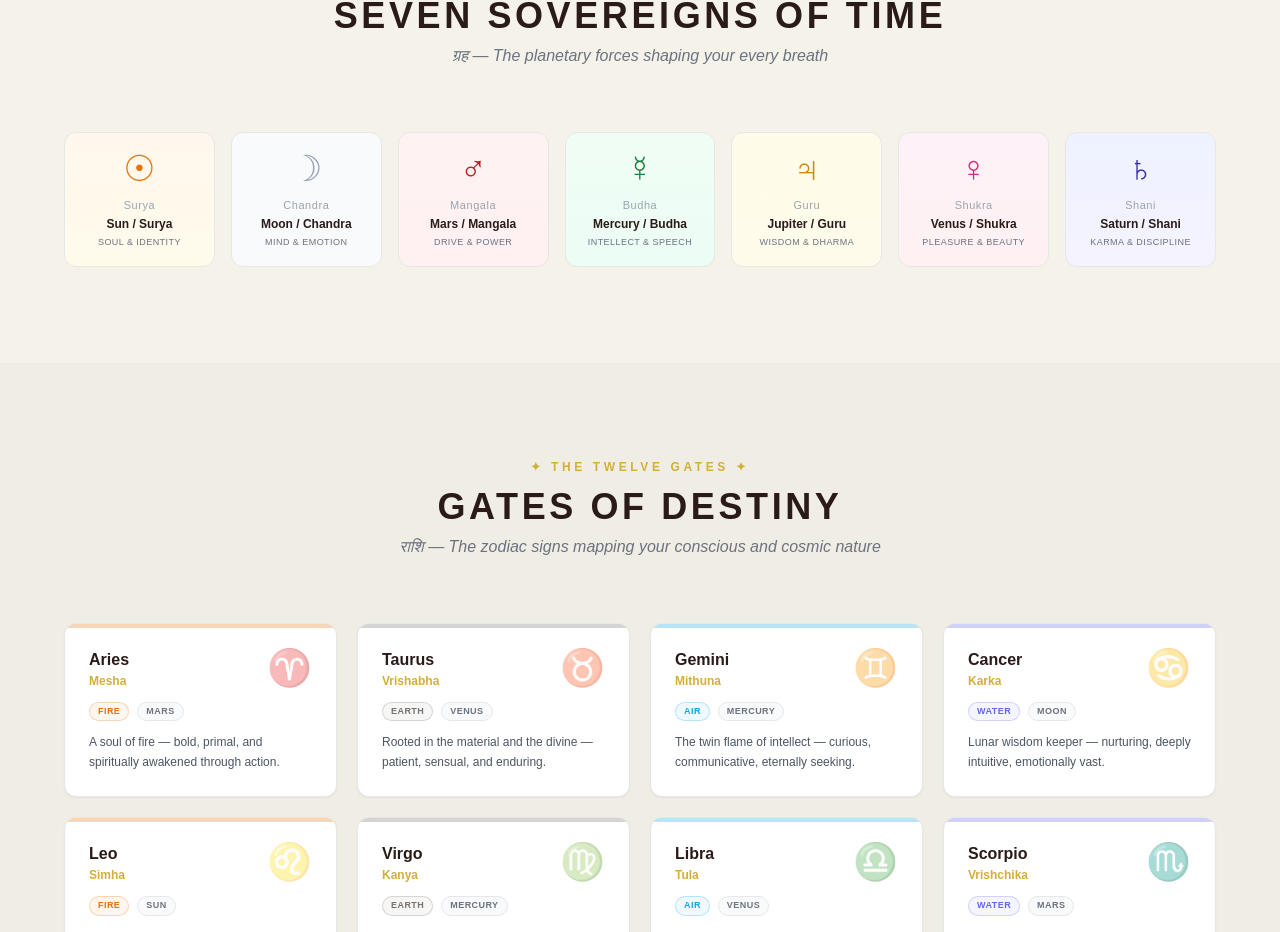
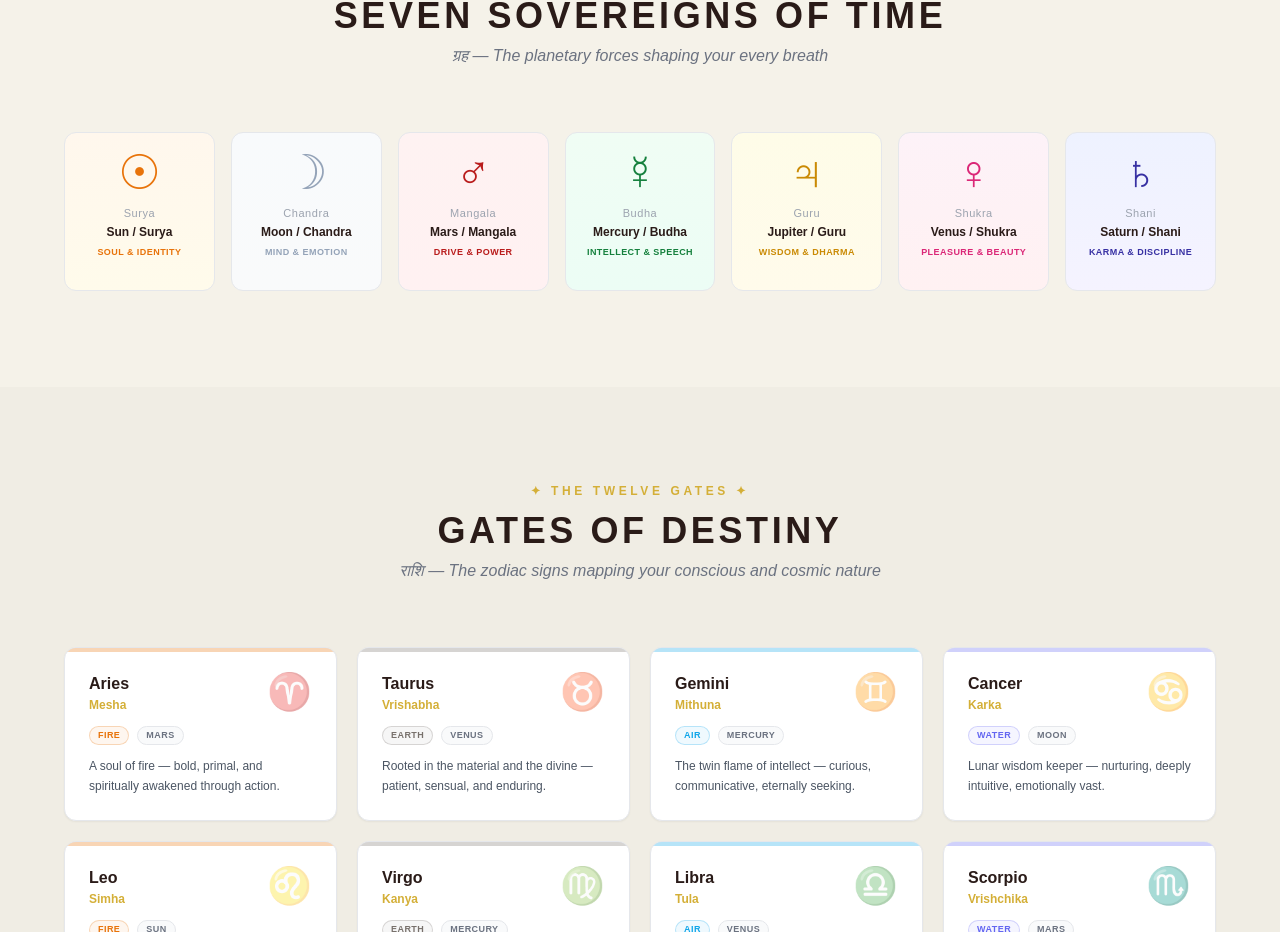
Before and after one commit to Saptak-d/ASTRODEV_Frontend, a React (Vite) app: page / in a window 1280 px wide. Shown: the part 1699-2631 px from the top of the page. Built offline with nearby package versions, Linux system fonts and the light colour scheme.

Commit message:
feat(planets): add rich interactive hover tooltips to Seven Sovereigns cards

```diff
--- a/src/pages/Landing.jsx
+++ b/src/pages/Landing.jsx
@@ -83,13 +83,76 @@ export default function Landing() {
   ];
 
   const planets = [
-    { symbol: '☉', nameKey: 'planet.sun.name',     subKey: 'planet.sun.sub',     rulesKey: 'planet.sun.rules',     color: '#E8730A', bg: 'from-orange-50 to-amber-50' },
-    { symbol: '☽', nameKey: 'planet.moon.name',    subKey: 'planet.moon.sub',    rulesKey: 'planet.moon.rules',    color: '#94A3B8', bg: 'from-slate-50 to-gray-50'  },
-    { symbol: '♂', nameKey: 'planet.mars.name',    subKey: 'planet.mars.sub',    rulesKey: 'planet.mars.rules',    color: '#B91C1C', bg: 'from-red-50 to-rose-50'    },
-    { symbol: '☿', nameKey: 'planet.mercury.name', subKey: 'planet.mercury.sub', rulesKey: 'planet.mercury.rules', color: '#15803D', bg: 'from-green-50 to-emerald-50'},
-    { symbol: '♃', nameKey: 'planet.jupiter.name', subKey: 'planet.jupiter.sub', rulesKey: 'planet.jupiter.rules', color: '#CA8A04', bg: 'from-yellow-50 to-amber-50' },
-    { symbol: '♀', nameKey: 'planet.venus.name',   subKey: 'planet.venus.sub',   rulesKey: 'planet.venus.rules',   color: '#DB2777', bg: 'from-pink-50 to-rose-50'   },
-    { symbol: '♄', nameKey: 'planet.saturn.name',  subKey: 'planet.saturn.sub',  rulesKey: 'planet.saturn.rules',  color: '#3730A3', bg: 'from-indigo-50 to-violet-50'},
+    {
+      symbol: '☉', nameKey: 'planet.sun.name', subKey: 'planet.sun.sub', rulesKey: 'planet.sun.rules',
+      color: '#E8730A', bg: 'from-orange-50 to-amber-50',
+      tagline: 'The Eternal Flame of Self',
+      attributes: ['Authority', 'Vitality', 'Confidence', 'Leadership'],
+      mantra: 'Om Hraam Hreem Hraum Sah Suryaya Namah',
+      gemstone: 'Ruby',
+      day: 'Sunday',
+      desc: 'The Sun is your core identity — your soul\'s blueprint, the ego that drives ambition and the light that illuminates your life purpose.',
+    },
+    {
+      symbol: '☽', nameKey: 'planet.moon.name', subKey: 'planet.moon.sub', rulesKey: 'planet.moon.rules',
+      color: '#94A3B8', bg: 'from-slate-50 to-gray-50',
+      tagline: 'Mirror of the Inner World',
+      attributes: ['Intuition', 'Emotion', 'Memory', 'Nurturing'],
+      mantra: 'Om Shraam Shreem Shraum Sah Chandraya Namah',
+      gemstone: 'Pearl',
+      day: 'Monday',
+      desc: 'The Moon governs your emotional tides, subconscious patterns and your innate capacity to receive and reflect love and sensitivity.',
+    },
+    {
+      symbol: '♂', nameKey: 'planet.mars.name', subKey: 'planet.mars.sub', rulesKey: 'planet.mars.rules',
+      color: '#B91C1C', bg: 'from-red-50 to-rose-50',
+      tagline: 'Warrior of Cosmic Will',
+      attributes: ['Courage', 'Energy', 'Passion', 'Action'],
+      mantra: 'Om Kraam Kreem Kraum Sah Bhaumaya Namah',
+      gemstone: 'Red Coral',
+      day: 'Tuesday',
+      desc: 'Mars is your primal fire — the force that propels you into action, ignites your desires and gives you the courage to fight for what you believe.',
+    },
+    {
+      symbol: '☿', nameKey: 'planet.mercury.name', subKey: 'planet.mercury.sub', rulesKey: 'planet.mercury.rules',
+      color: '#15803D', bg: 'from-green-50 to-emerald-50',
+      tagline: 'Swift Messenger of Mind',
+      attributes: ['Logic', 'Communication', 'Adaptability', 'Wit'],
+      mantra: 'Om Braam Breem Braum Sah Budhaya Namah',
+      gemstone: 'Emerald',
+      day: 'Wednesday',
+      desc: 'Mercury rules the intellect and the spoken word. It governs how you think, process information, communicate ideas and navigate daily life.',
+    },
+    {
+      symbol: '♃', nameKey: 'planet.jupiter.name', subKey: 'planet.jupiter.sub', rulesKey: 'planet.jupiter.rules',
+      color: '#CA8A04', bg: 'from-yellow-50 to-amber-50',
+      tagline: 'Boundless Guru of the Cosmos',
+      attributes: ['Wisdom', 'Expansion', 'Fortune', 'Dharma'],
+      mantra: 'Om Graam Greem Graum Sah Guruve Namah',
+      gemstone: 'Yellow Sapphire',
+      day: 'Thursday',
+      desc: 'Jupiter is the great benefic — bestowing wisdom, abundance, spiritual insight and the grace of divine fortune upon those it blesses.',
+    },
+    {
+      symbol: '♀', nameKey: 'planet.venus.name', subKey: 'planet.venus.sub', rulesKey: 'planet.venus.rules',
+      color: '#DB2777', bg: 'from-pink-50 to-rose-50',
+      tagline: 'Goddess of Earthly Delight',
+      attributes: ['Love', 'Beauty', 'Art', 'Harmony'],
+      mantra: 'Om Draam Dreem Draum Sah Shukraya Namah',
+      gemstone: 'Diamond',
+      day: 'Friday',
+      desc: 'Venus rules love and aesthetic sensibility. It governs your capacity for pleasure, romantic attraction, creative expression and inner harmony.',
+    },
+    {
+      symbol: '♄', nameKey: 'planet.saturn.name', subKey: 'planet.saturn.sub', rulesKey: 'planet.saturn.rules',
+      color: '#3730A3', bg: 'from-indigo-50 to-violet-50',
+      tagline: 'Lord of Karma and Time',
+      attributes: ['Discipline', 'Patience', 'Karma', 'Structure'],
+      mantra: 'Om Praam Preem Praum Sah Shanaischaraya Namah',
+      gemstone: 'Blue Sapphire',
+      day: 'Saturday',
+      desc: 'Saturn is the cosmic teacher — through trials and discipline it sculpts character, burns away illusions and rewards those who persevere with mastery.',
+    },
   ];
 
   const elementKeyMap = { Fire: 'zodiac.element.fire', Earth: 'zodiac.element.earth', Air: 'zodiac.element.air', Water: 'zodiac.element.water' };
@@ -178,13 +241,20 @@ export default function Landing() {
           from { opacity: 0; transform: translateY(20px); }
           to { opacity: 1; transform: translateY(0); }
         }
+        @keyframes tooltipIn {
+          from { opacity: 0; transform: translateY(8px) scale(0.97); }
+          to   { opacity: 1; transform: translateY(0)   scale(1);    }
+        }
+        @keyframes pulseRing {
+          0%   { box-shadow: 0 0 0 0 var(--ring-color); }
+          70%  { box-shadow: 0 0 0 8px transparent; }
+          100% { box-shadow: 0 0 0 0 transparent; }
+        }
         .cosmic-rotate {
           animation: rotateCosmic 150s linear infinite;
           transform-origin: center center;
         }
-        .cosmic-rotate:hover {
-          animation-play-state: paused;
-        }
+        .cosmic-rotate:hover { animation-play-state: paused; }
         .float-slow { animation: floatSlow 7s ease-in-out infinite; }
         .star-pulse { animation: starGlow 2.5s ease-in-out infinite; }
         .om-glow { animation: omGlow 3s ease-in-out infinite; }
@@ -199,11 +269,18 @@ export default function Landing() {
         .sector-label { transition: all 0.2s ease; }
         .sector-group:hover .sector-label { fill: #D4AF37 !important; }
         .card-hover {
-          transition: transform 0.25s ease, box-shadow 0.25s ease, border-color 0.25s ease;
+          transition: transform 0.3s cubic-bezier(.34,1.56,.64,1), box-shadow 0.3s ease, border-color 0.3s ease;
         }
         .card-hover:hover {
-          transform: translateY(-4px);
-          box-shadow: 0 12px 30px rgba(212,175,55,0.12);
+          transform: translateY(-6px) scale(1.04);
+          box-shadow: 0 16px 36px rgba(212,175,55,0.18);
+        }
+        .planet-tooltip {
+          animation: tooltipIn 0.22s cubic-bezier(.34,1.56,.64,1) forwards;
+          pointer-events: none;
+        }
+        .planet-pulse {
+          animation: pulseRing 1.6s ease-out infinite;
         }
       `}</style>
 
@@ -359,21 +436,144 @@ export default function Landing() {
           </div>
 
           <div className="grid grid-cols-2 sm:grid-cols-4 md:grid-cols-7 gap-4">
-            {planets.map((p, i) => (
+            {planets.map((p, i) => {
+              const isFirst = i === 0;
+              const isLast  = i === planets.length - 1;
+              return (
                 <div
                   key={i}
+                  className="relative group"
                   onMouseEnter={() => setHoveredPlanet(i)}
                   onMouseLeave={() => setHoveredPlanet(null)}
-                className={`bg-gradient-to-b ${p.bg} border rounded-xl p-4 text-center card-hover cursor-default ${
-                  hoveredPlanet === i ? 'border-[#D4AF37] shadow-lg' : 'border-gray-200'
+                >
+                  {/* Planet Card */}
+                  <div
+                    className={`bg-gradient-to-b ${p.bg} border rounded-xl p-4 text-center card-hover cursor-default transition-all duration-300 ${
+                      hoveredPlanet === i ? 'border-[#D4AF37] shadow-xl' : 'border-gray-200'
                     }`}
+                    style={hoveredPlanet === i ? { '--ring-color': p.color + '55' } : {}}
                   >
-                <div className="text-4xl mb-2" style={{ color: p.color }}>{p.symbol}</div>
+                    {/* Glow ring on hover */}
+                    <div
+                      className={`text-5xl mb-2 transition-all duration-300 select-none ${
+                        hoveredPlanet === i ? 'scale-110' : ''
+                      }`}
+                      style={{ color: p.color, filter: hoveredPlanet === i ? `drop-shadow(0 0 10px ${p.color}88)` : 'none' }}
+                    >
+                      {p.symbol}
+                    </div>
                     <div className="text-[11px] font-sans text-gray-400 tracking-wider mb-1">{t(p.subKey)}</div>
                     <h4 className="font-extrabold text-xs text-[#2A1B18] leading-tight">{t(p.nameKey)}</h4>
-                <p className="text-[9px] text-gray-500 font-sans tracking-wider uppercase mt-1">{t(p.rulesKey)}</p>
+                    <p
+                      className="text-[9px] font-sans tracking-wider uppercase mt-1.5 font-bold"
+                      style={{ color: p.color }}
+                    >
+                      {t(p.rulesKey)}
+                    </p>
+
+                    {/* Hover pulse line at bottom */}
+                    <div
+                      className="mt-3 h-0.5 rounded-full transition-all duration-500"
+                      style={{
+                        background: `linear-gradient(90deg, transparent, ${p.color}, transparent)`,
+                        opacity: hoveredPlanet === i ? 1 : 0,
+                        transform: hoveredPlanet === i ? 'scaleX(1)' : 'scaleX(0)'
+                      }}
+                    />
                   </div>
+
+                  {/* ── Tooltip Card ── */}
+                  {hoveredPlanet === i && (
+                    <div
+                      className={`planet-tooltip absolute z-50 bottom-[calc(100%+14px)] w-64 rounded-2xl overflow-hidden shadow-2xl border
+                        ${ isLast  ? 'right-0' :
+                           isFirst ? 'left-0'  :
+                           i >= 4  ? 'right-0' : 'left-0'
+                        }`
+                      }
+                      style={{
+                        background: `linear-gradient(145deg, #1C120F, #2A1B18)`,
+                        borderColor: p.color + '55',
+                        boxShadow: `0 24px 60px rgba(0,0,0,0.45), 0 0 0 1px ${p.color}22, inset 0 1px 0 ${p.color}20`,
+                      }}
+                    >
+                      {/* Top color bar */}
+                      <div className="h-1 w-full" style={{ background: `linear-gradient(90deg, transparent, ${p.color}, transparent)` }} />
+
+                      <div className="p-4">
+                        {/* Header */}
+                        <div className="flex items-center gap-3 mb-3">
+                          <span className="text-3xl leading-none" style={{ color: p.color, filter: `drop-shadow(0 0 8px ${p.color}88)` }}>
+                            {p.symbol}
+                          </span>
+                          <div>
+                            <div className="text-[#F5F2E9] font-extrabold text-sm leading-tight font-serif">{t(p.nameKey)}</div>
+                            <div className="text-[10px] font-sans italic mt-0.5" style={{ color: p.color }}>
+                              {p.tagline}
+                            </div>
+                          </div>
+                        </div>
+
+                        {/* Description */}
+                        <p className="text-[11px] text-gray-300 font-sans leading-relaxed mb-3">{p.desc}</p>
+
+                        {/* Divider */}
+                        <div className="h-px mb-3" style={{ background: `linear-gradient(90deg, transparent, ${p.color}44, transparent)` }} />
+
+                        {/* Attributes */}
+                        <div className="mb-3">
+                          <p className="text-[9px] font-sans font-bold uppercase tracking-[0.15em] text-gray-500 mb-1.5">Governs</p>
+                          <div className="flex flex-wrap gap-1">
+                            {p.attributes.map((attr, ai) => (
+                              <span
+                                key={ai}
+                                className="text-[9px] font-sans font-bold uppercase tracking-wide px-2 py-0.5 rounded-full"
+                                style={{
+                                  color: p.color,
+                                  background: p.color + '18',
+                                  border: `1px solid ${p.color}35`,
+                                }}
+                              >
+                                {attr}
+                              </span>
                             ))}
+                          </div>
+                        </div>
+
+                        {/* Gemstone + Day */}
+                        <div className="grid grid-cols-2 gap-2 mb-3">
+                          <div className="rounded-lg p-2" style={{ background: p.color + '12', border: `1px solid ${p.color}25` }}>
+                            <p className="text-[8px] font-sans font-bold uppercase tracking-wider text-gray-500 mb-0.5">Gemstone</p>
+                            <p className="text-[11px] font-bold text-[#F5F2E9] font-sans">💎 {p.gemstone}</p>
+                          </div>
+                          <div className="rounded-lg p-2" style={{ background: p.color + '12', border: `1px solid ${p.color}25` }}>
+                            <p className="text-[8px] font-sans font-bold uppercase tracking-wider text-gray-500 mb-0.5">Ruling Day</p>
+                            <p className="text-[11px] font-bold text-[#F5F2E9] font-sans">📅 {p.day}</p>
+                          </div>
+                        </div>
+
+                        {/* Mantra */}
+                        <div className="rounded-lg p-2.5" style={{ background: p.color + '10', border: `1px solid ${p.color}25` }}>
+                          <p className="text-[8px] font-sans font-bold uppercase tracking-wider text-gray-500 mb-1">✦ Beej Mantra</p>
+                          <p className="text-[10px] text-[#D4AF37] font-serif italic leading-relaxed">{p.mantra}</p>
+                        </div>
+                      </div>
+
+                      {/* Bottom arrow */}
+                      <div
+                        className={`absolute -bottom-[7px] w-3.5 h-3.5 rotate-45 border-b border-r ${
+                          isLast ? 'right-6' : isFirst ? 'left-6' : i >= 4 ? 'right-6' : 'left-6'
+                        }`}
+                        style={{
+                          background: '#2A1B18',
+                          borderColor: p.color + '55',
+                        }}
+                      />
+                    </div>
+                  )}
+                </div>
+              );
+            })}
           </div>
         </div>
       </section>
```
Lines whose indentation alone changed are shown as unchanged.
